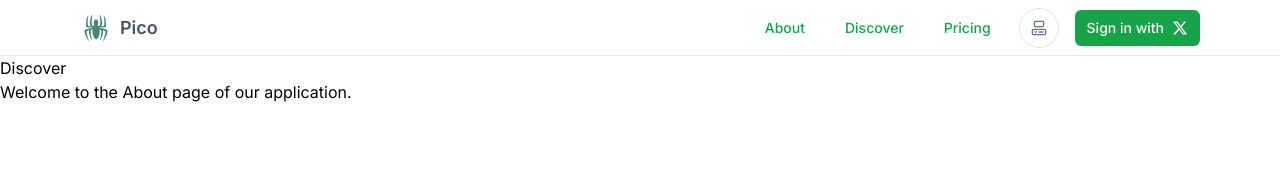
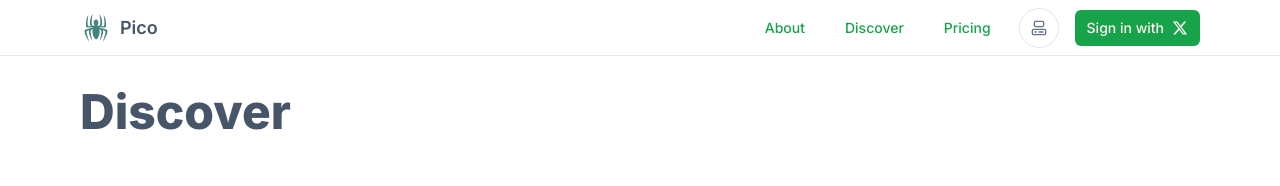
Before and after one commit to schandillia/project-pico, a Next.js app: page /discover in a window 1280 px wide. Shown: the top 186 px of the page. Built offline with nearby package versions, Linux system fonts and the light colour scheme; no server answers.

Commit message:
CHORE: Scaffold for Discover.

```diff
--- a/package.json
+++ b/package.json
@@ -23,6 +23,7 @@
     "next": "15.1.0",
     "next-auth": "5.0.0-beta.25",
     "next-themes": "^0.4.4",
+    "node-fetch": "^3.3.2",
     "react": "^19.0.0",
     "react-dom": "^19.0.0",
     "react-icons": "^5.4.0",
--- a/src/app/discover/page.tsx
+++ b/src/app/discover/page.tsx
@@ -1,8 +1,18 @@
-export default function page() {
+import type { Metadata } from "next"
+
+import PageHeading from "@/components/commons/PageHeading"
+import ViewportWrapper from "@/components/commons/ViewportWrapper"
+
+import brand from "@/lib/constants/brand.json"
+
+export const metadata: Metadata = {
+	title: `About | ${brand.BRAND}`,
+	description: `Read ${brand.BRAND}’s Privacy Policy to learn about the information we collect, how it’s used, and the control you have over it.`,
+}
+export default function Page() {
 	return (
-		<div>
-			<h1>Discover</h1>
-			<p>Welcome to the About page of our application.</p>
-		</div>
+		<ViewportWrapper className="my-8 flex flex-col">
+			<PageHeading>Discover</PageHeading>
+		</ViewportWrapper>
 	)
 }
```
Also changed, not shown: 1 other file (tests, documents, lock files or other folders).
